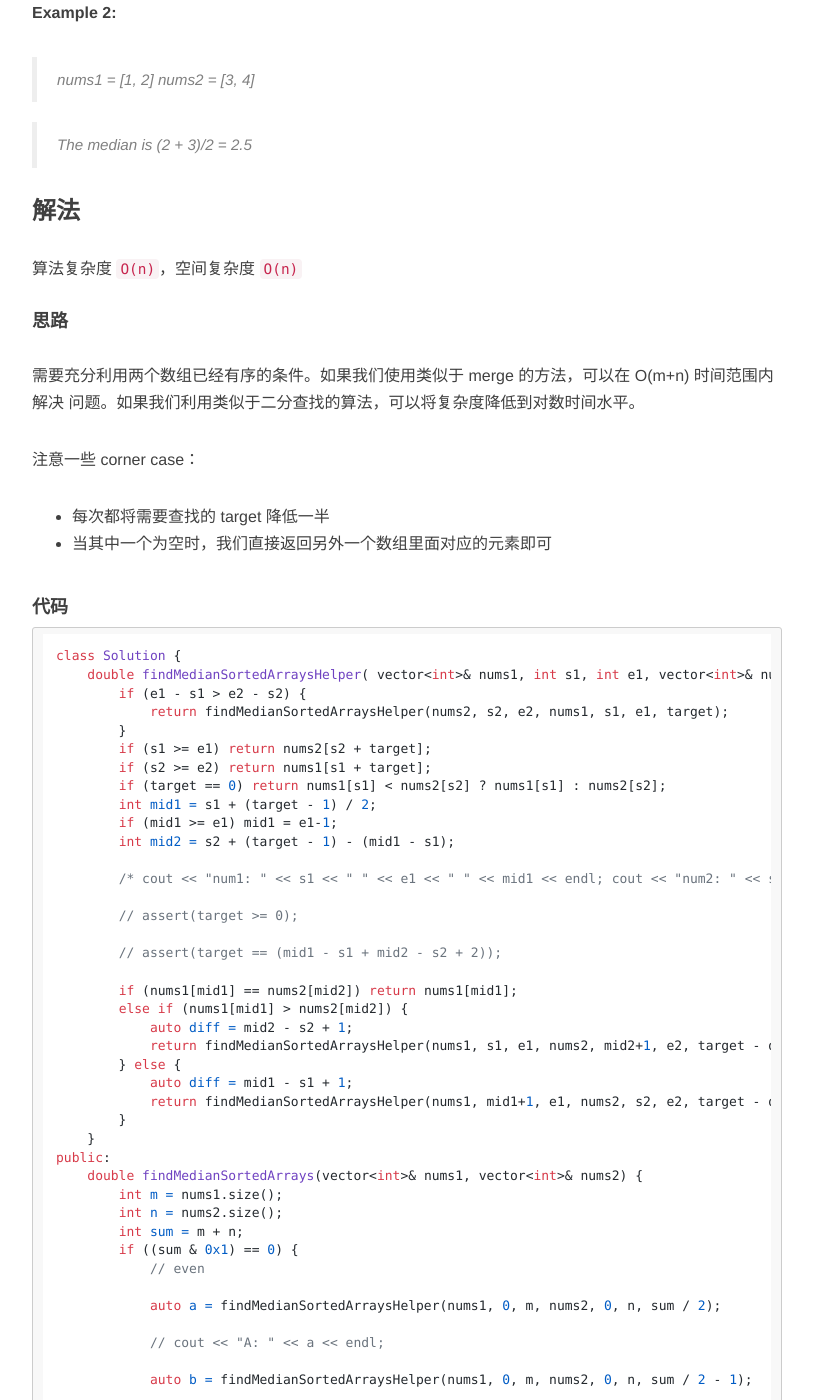
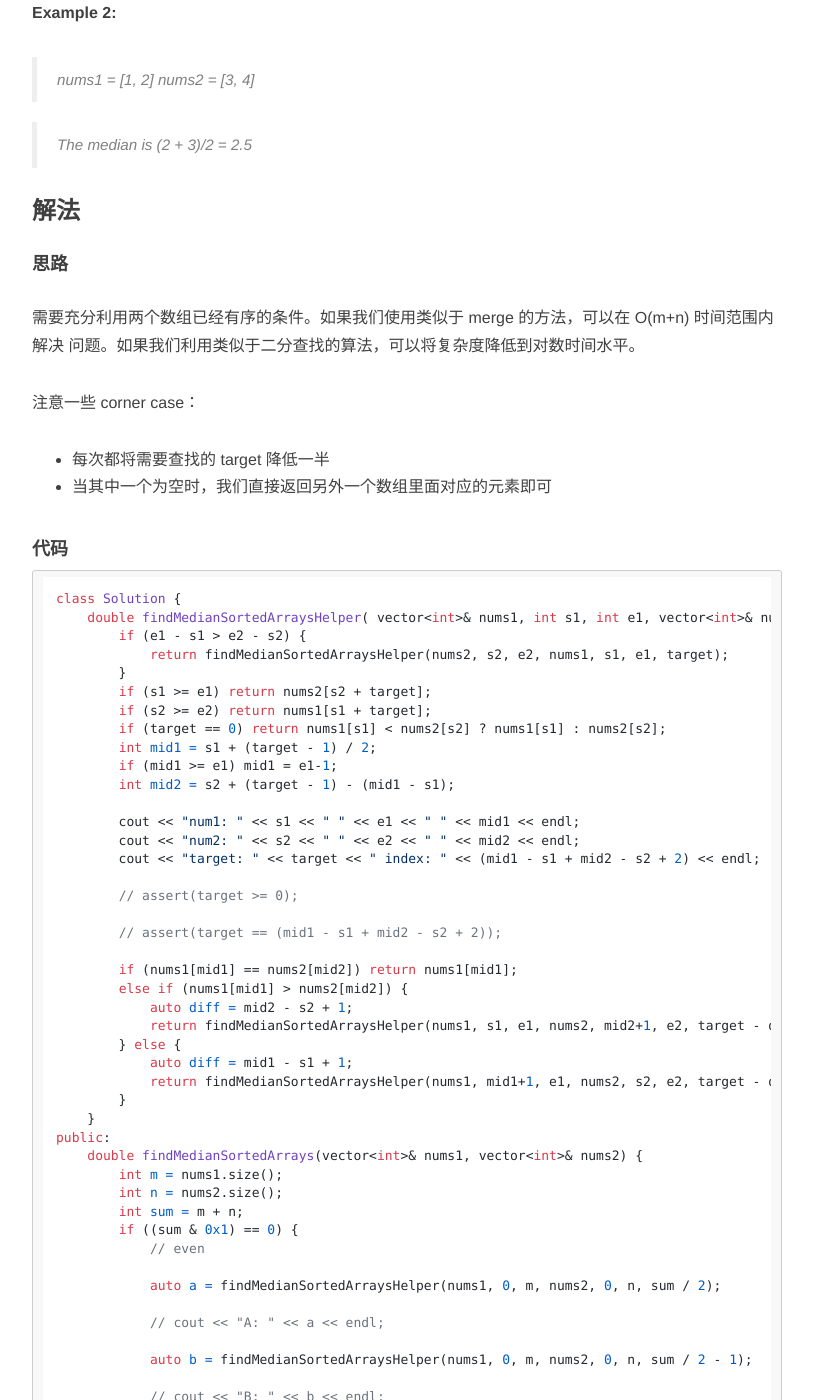
Before and after one commit to chunyang-wen/chunyang-wen.github.io, a Jekyll site: the page built from _posts/2019-04-26-leetcode-median-of-array.md, in a window 1280 px wide and 1400 px high, scrolled down 849 px. Shown: the whole window, without its empty margins (233-1046 px from the left). Built offline with Jekyll 4.4.1, drawn with Linux system fonts in a browser that asks for light colours; nearby versions of some CDN libraries; comment, search, counter and statistics services are not loaded.

Commit message:
Modify: comment of code

```diff
--- a/_posts/2019-04-26-leetcode-median-of-array.md
+++ b/_posts/2019-04-26-leetcode-median-of-array.md
@@ -40,8 +40,6 @@ You may assume nums1 and nums2 cannot be both empty.
 
 ### 解法
 
-算法复杂度 `O(n)`，空间复杂度 `O(n)`
-
 <a id="way"></a>
 
 #### 思路
@@ -73,11 +71,9 @@ class Solution {
         if (mid1 >= e1) mid1 = e1-1;
         int mid2 = s2 + (target - 1) - (mid1 - s1);
 
-        /*
         cout << "num1: " << s1 << " " << e1 << " " << mid1 << endl;
         cout << "num2: " << s2 << " " << e2 << " " << mid2 << endl;
         cout << "target: " << target << " index: " << (mid1 - s1 + mid2 - s2 + 2) << endl;
-        */
 
         // assert(target >= 0);
 
```
